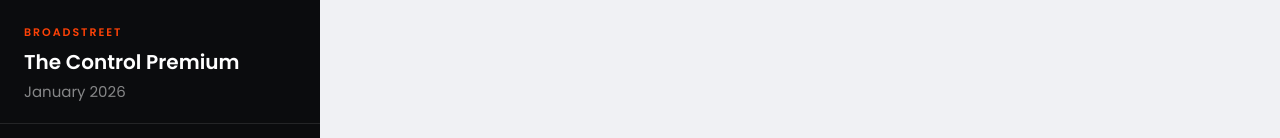
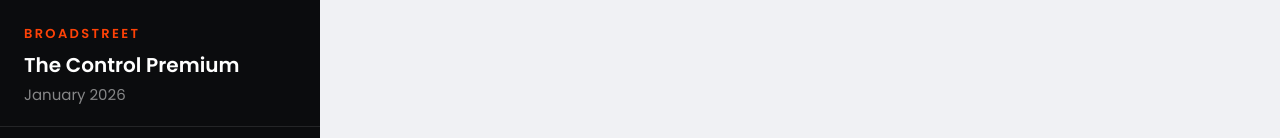
Before and after one commit to jessica-learns/2026_Investment_Outlook, a Next.js app: page / in a window 1280 px wide. Shown: the top 138 px of the page. Built offline with nearby package versions, Linux system fonts and the light colour scheme.

Commit message:
Increase font size for BROADSTREET label

```diff
--- a/components/AIMarketThemesReportV8.jsx
+++ b/components/AIMarketThemesReportV8.jsx
@@ -1889,7 +1889,7 @@
       <style>{`@import url('https://fonts.googleapis.com/css2?family=Playfair+Display:wght@400;500;600;700;800;900&family=Poppins:wght@300;400;500;600;700;800;900&family=JetBrains+Mono:wght@400;500&display=swap');`}</style>
       <div style={{ width: '320px', backgroundColor: p.strong, padding: '24px 0', flexShrink: 0, position: 'sticky', top: 0, height: '100vh', overflowY: 'auto', display: 'flex', flexDirection: 'column' }}>
         <div style={{ padding: '0 24px 20px', borderBottom: '1px solid rgba(255,255,255,0.1)', marginBottom: '16px' }}>
-          <div style={{ fontSize: '11px', fontWeight: 600, letterSpacing: '0.18em', color: p.action, marginBottom: '6px' }}>BROADSTREET</div>
+          <div style={{ fontSize: '13px', fontWeight: 600, letterSpacing: '0.18em', color: p.action, marginBottom: '6px' }}>BROADSTREET</div>
           <div style={{ fontSize: '20px', fontWeight: 600, color: p.surface1 }}>The Control Premium</div>
           <div style={{ fontSize: '15px', color: 'rgba(255,255,255,0.5)', marginTop: '4px' }}>January 2026</div>
         </div>
```
